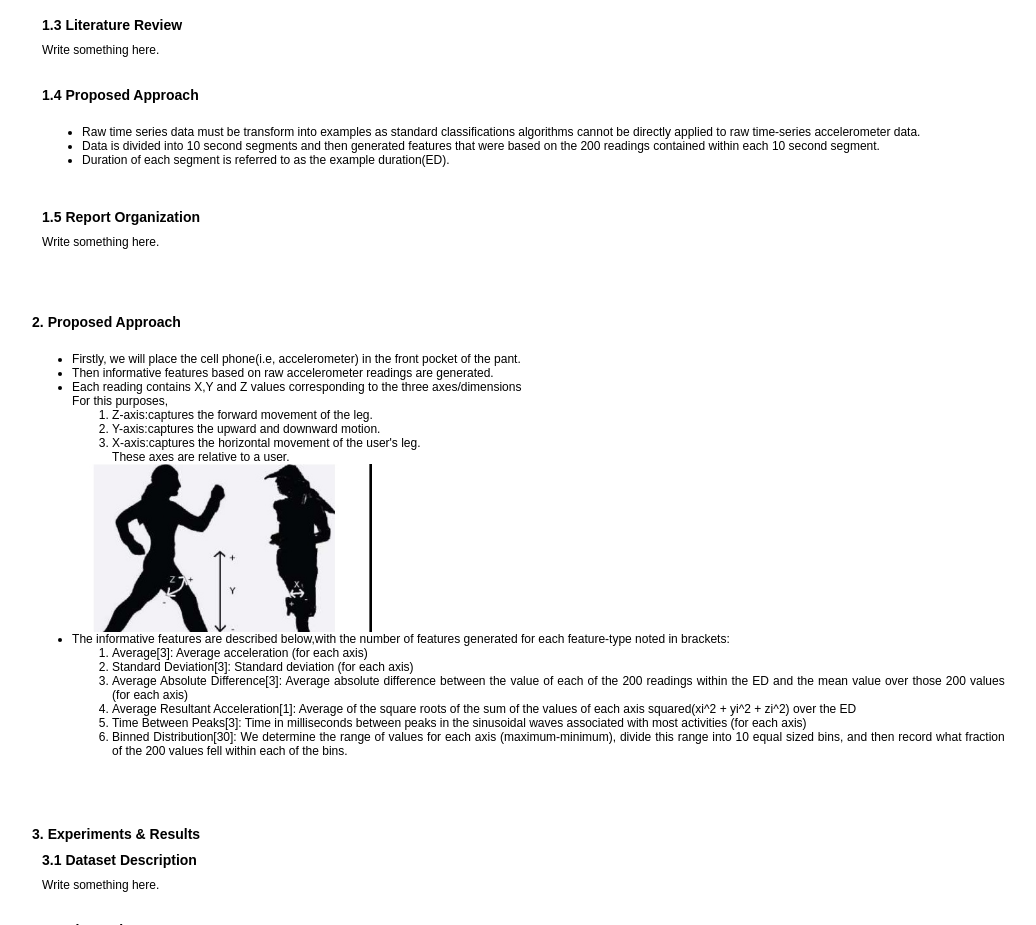
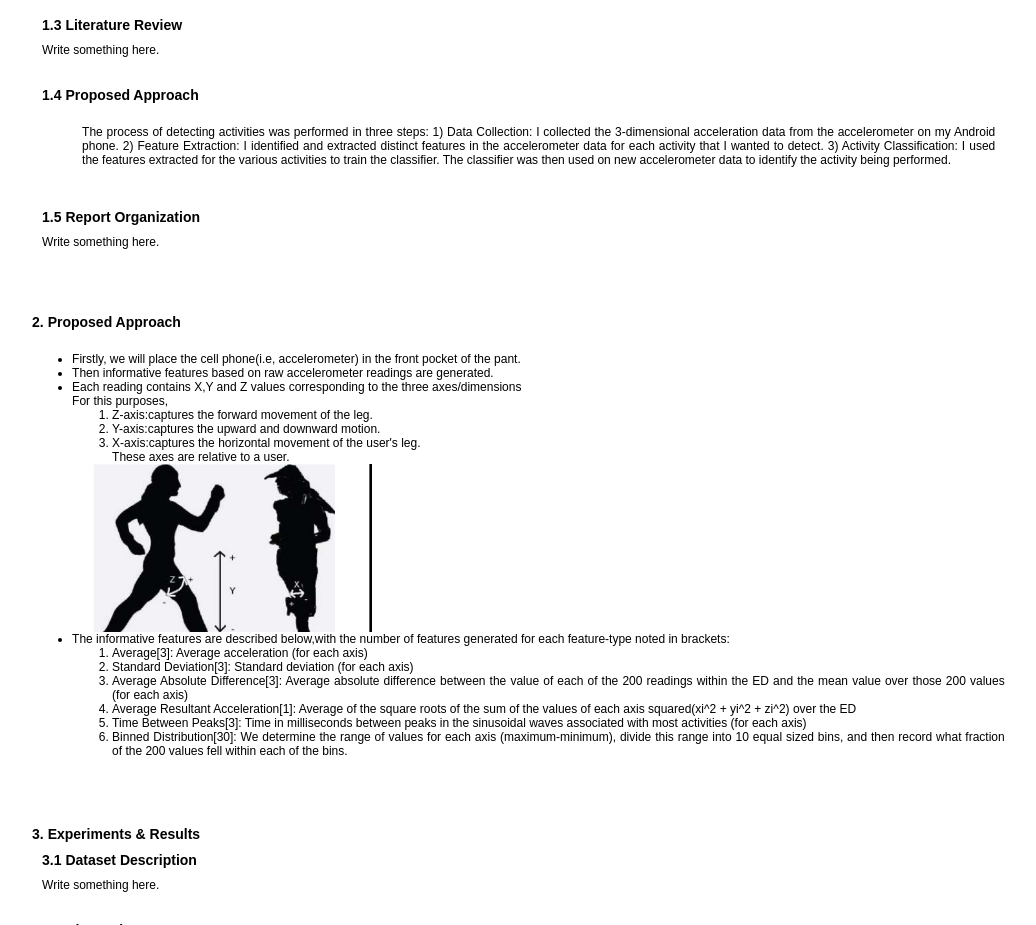
Before and after one commit to girijakuanr/dsp_project, a plain HTML site: page index.html in a window 1280 px wide. Shown: the part 1083-2008 px from the top of the page, without its empty margins (96-1132 px from the left). Drawn offline with Linux system fonts and the light colour scheme.

Commit message:
Update index.html

```diff
--- a/index.html
+++ b/index.html
@@ -102,9 +102,10 @@
 
 						<!-- Start edit here  -->
 						<ul>
-						  <li>Raw time series data must be transform into examples as standard classifications algorithms cannot be directly applied to raw time-series accelerometer data.</li>
-						  <li>Data is divided into 10 second segments and then generated features that were based on the 200 readings contained within each 10 second segment.</li>
-						  <li>Duration of each segment is referred to as the example duration(ED).</li>
+						  The process of detecting activities was performed in three steps:
+1) Data Collection: I collected the 3-dimensional acceleration data from the accelerometer on my Android phone.
+2) Feature Extraction: I identified and extracted distinct features in the accelerometer data for each activity that I wanted to detect.
+3) Activity Classification: I used the features extracted for the various activities to train the classifier. The classifier was then used on new accelerometer data to identify the activity being performed.
 						<ul>
 						<!-- Stop edit here -->
 
```
